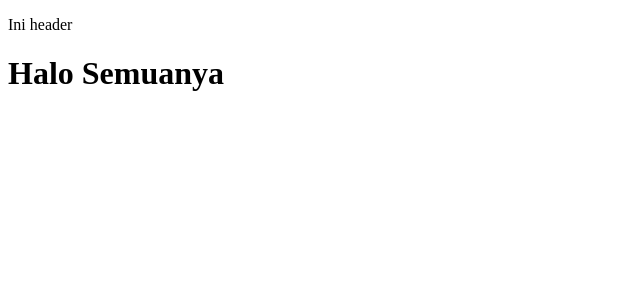
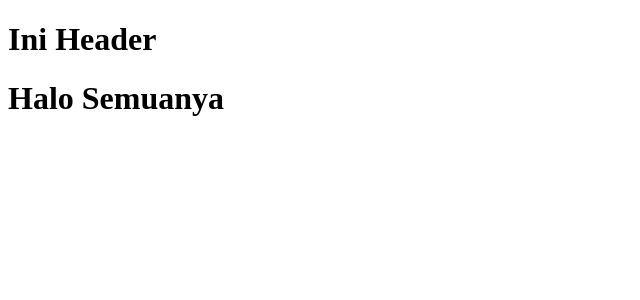
Before and after one commit to fizardev/belajar-react-js, a React (Create React App) app: page / in a window 1280 px wide. Shown: the top 300 px of the page, without its empty margins (0-640 px from the left). Built offline with nearby package versions, Linux system fonts and the light colour scheme.

Commit message:
class component beda file

```diff
--- a/src/App.js
+++ b/src/App.js
@@ -1,14 +1,4 @@
-import React, { Component } from 'react'
-
-class Header extends Component {
-  render() {
-    return (
-      <div>
-        <p>Ini header</p>
-      </div>
-    );
-  }
-}
+import Header from "./Header";
 
 function App() {
   return (
--- /dev/null
+++ b/src/Header.js
@@ -0,0 +1,13 @@
+import React, { Component } from 'react'
+
+class Header extends Component {
+    render() {
+        return(
+            <div>
+                <h1>Ini Header</h1>
+            </div>
+        );
+    }
+}
+
+export default Header;
```
